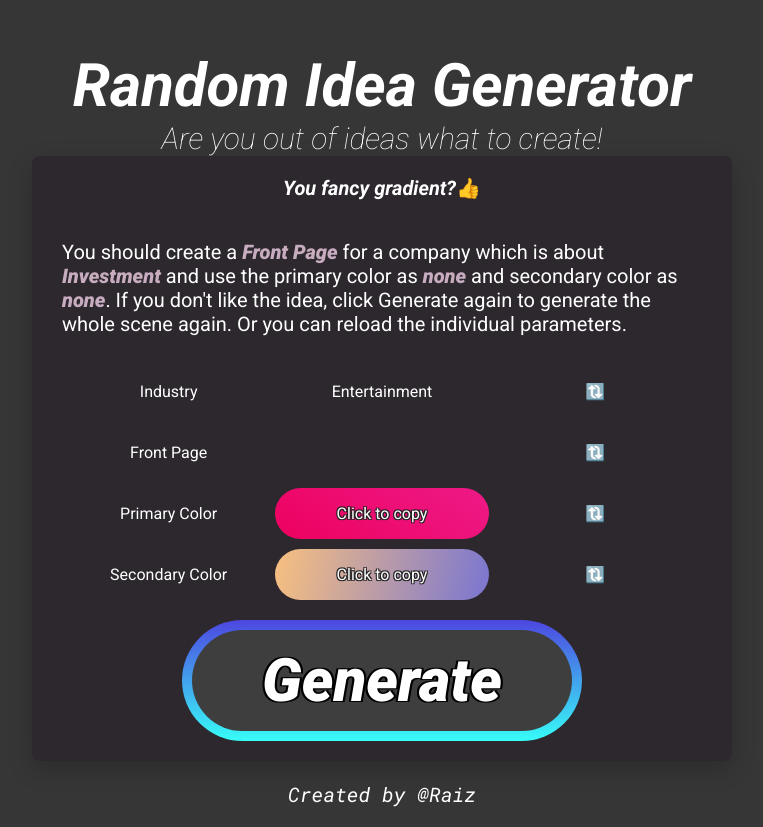
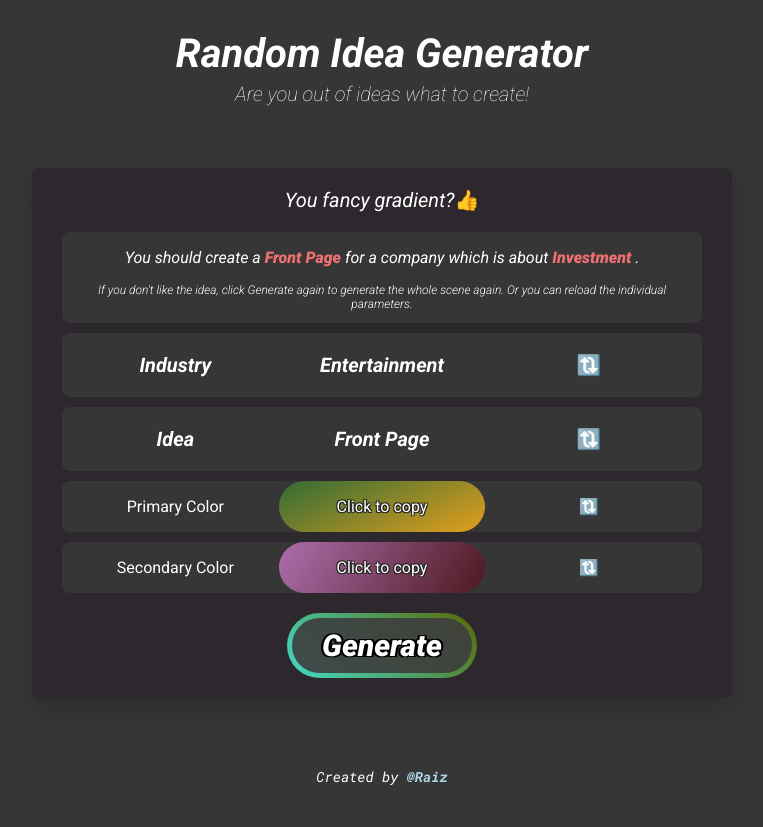
Before and after one commit to raizrazer/Random-Idea-Generator-Developer-Edition, a plain HTML site: page index.html in a window 1280 px wide. Both pictures are taken after a click on the button "Generate". Shown: the whole page, without its empty margins (258-1021 px from the left). After the commit the page ends 800 px from the top, so only its background shows below. Drawn offline with nearby package versions, Linux system fonts and the light colour scheme.

Commit message:
UI Update and Functionalities

```diff
--- a/index.html
+++ b/index.html
@@ -56,8 +56,10 @@
                 </div>
                 <div class="generated display-none">
                     <div class="text-format">
-                        <p>You should create a <span></span> for a company which is about <span></span> and use the primary color as <span></span> and secondary color as <span></span>. If you don't like the idea, click Generate again to generate the whole
-                            scene again. Or you can reload the individual parameters.</p>
+                        <p>You should create a <span></span> for a company which is about <span></span>
+                            <!-- and use the primary color as <span></span> and secondary color as <span></span> -->
+                            .</p>
+                        <p class="click-again">If you don't like the idea, click Generate again to generate the whole scene again. Or you can reload the individual parameters.</p>
                     </div>
                     <div class="industry spacer">
                         <p class="special_spacer">Industry</p>
@@ -65,8 +67,8 @@
                         <p class="special_spacer reload">🔃</p>
                     </div>
                     <div class="idea spacer">
+                        <p class="special_spacer">Idea</p>
                         <p class="idea-content special_spacer">Front Page</p>
-                        <p class="special_spacer"></p>
                         <p class="special_spacer reload">🔃</p>
                     </div>
                     <div class="primary-color spacer">
@@ -85,13 +87,15 @@
                     </div>
 
                 </div>
-                <div class="button-area move-button">
-                    <button class="generate">Generate</button>
+                <div class="button-main">
+                    <div class="button-area move-button">
+                        <button class="generate">Generate</button>
+                    </div>
                 </div>
             </div>
             <div class="bottom-section">
                 <footer>
-                    <p>Created by @Raiz</p>
+                    <p>Created by <a href="https://github.com/raizrazer" target="_blank">@Raiz</a></p>
                 </footer>
             </div>
         </div>
--- a/script.js
+++ b/script.js
@@ -160,11 +160,28 @@ const updateText = () => {
     const spans = document.getElementsByClassName('text-format')[0].getElementsByTagName('span');
     spans[0].innerHTML = ideaContent.html();
     spans[1].innerHTML = industryContent.html();
-    if (gradientChecker()) {
-        spans[2].innerHTML = primaryColorDisplay.css('background-image');
-        spans[3].innerHTML = secondaryColorDisplay.css('background-image');
-    } else {
-        spans[2].innerHTML = primaryColorDisplay.css('background-color');
-        spans[3].innerHTML = secondaryColorDisplay.css('background-color');
-    }
+    // if (gradientChecker()) {
+    //     spans[2].innerHTML = primaryColorDisplay.css('background-image');
+    //     spans[3].innerHTML = secondaryColorDisplay.css('background-image');
+    // } else {
+    //     spans[2].innerHTML = primaryColorDisplay.css('background-color');
+    //     spans[3].innerHTML = secondaryColorDisplay.css('background-color');
+    // }
 };
+
+
+
+// Animations
+
+// Reload Click Animation
+$('.reload').click(() => {
+    console.log('clicked')
+    $('.reload').animate({ transform: "rotatez(300deg)" }, 500)
+})
+
+// Button Gradient Change
+
+setInterval(() => {
+    $(".button-area").css('background-image', `linear-gradient(${randomAngle()}deg,${primaryColorRandom()},${secondaryColorRandom()})`);
+}, 100);
+// $(".button-area").css('background-image', `linear-gradient(${randomAngle()}deg,${primaryColorRandom()},${secondaryColorRandom()})`);
--- a/style.css
+++ b/style.css
@@ -35,14 +35,14 @@ main {
 }
 
 .top-section h1 {
-    font-size: 60px;
+    font-size: 40px;
     font-style: italic;
     font-weight: bolder;
-    margin: 50px 0px 0px 0px;
+    margin: 30px 0px 0px 0px;
 }
 
 .top-section h5 {
-    font-size: 30px;
+    font-size: 20px;
     font-style: italic;
     font-weight: 100;
     line-height: 35px;
@@ -67,13 +67,11 @@ main {
 .gradient-ask p:first-child {
     font-family: var(--font-roboto);
     font-style: italic;
-    font-weight: 700;
     font-size: 20px;
 }
 
 .gradient-ask p {
     font-family: var(--font-roboto);
-    font-weight: 700;
     font-size: 20px;
 }
 
@@ -88,19 +86,26 @@ main {
     font-family: var(--font-roboto);
     color: #FFFFFF;
     text-shadow: -2px -1px 0 #000, 2px -1px 0 #000, -2px 1px 0 #000, 2px 1px 0 #000;
-    padding: 15px 70px;
+    padding: 10px 30px;
     font-style: italic;
     font-weight: 900;
-    font-size: 60px;
-    background: rgba(62, 62, 62, 1);
+    font-size: 30px;
+    background: rgba(62, 62, 62, 0.9);
     border-radius: inherit;
     cursor: pointer;
 }
 
+.button-main {}
+
 .button-area {
+    transition: 50ms;
     background: linear-gradient(rgba(77, 71, 225, 1), rgba(55, 252, 248, 1));
     border-radius: 360px;
-    padding: 10px;
+    padding: 5px;
+}
+
+.button-area:hover {
+    transform: scale(105%);
 }
 
 .bottom-section {
@@ -111,7 +116,7 @@ main {
 
 .bottom-section p {
     font-family: 'Roboto Mono', monospace;
-    font-size: 20px;
+    font-size: 14px;
     font-weight: 400;
     font-style: italic;
 }
@@ -126,24 +131,30 @@ main {
 
 .text-format {
     width: 50vw;
+    background: #363636;
+    padding: 0px 10px;
+    border-radius: 8px;
+    text-align: center;
 }
 
 .text-format span {
+    transition: 500ms;
     font-style: italic;
     font-weight: 900;
-    color: rgb(199, 172, 191);
+    color: rgb(238 111 111);
 }
 
 .text-format p {
     font-family: var(--font-roboto);
     font-weight: 400;
-    font-size: 20px;
-    font-style: normal;
+    font-size: 16px;
+    font-style: italic;
 }
 
 .spacer {
     display: flex;
-    justify-content: space-between;
+    /* justify-content: space-between; */
+    justify-content: space-around;
     width: 100%;
 }
 
@@ -152,6 +163,7 @@ main {
     flex: 1;
     /* justify-items: center; */
     justify-content: center;
+    text-align: center;
 }
 
 .idea .special_spacer {
@@ -176,7 +188,7 @@ main {
 }
 
 .primary-color-display {
-    transition: 500ms;
+    transition: 50ms;
     cursor: pointer;
     width: 100%;
     /* background: lightgray; */
@@ -184,8 +196,12 @@ main {
     text-shadow: -1px -1px 0 rgb(37, 37, 37), 1px -1px 0 rgb(37, 37, 37), -1px 1px 0 rgb(37, 37, 37), 1px 1px 0 rgb(37, 37, 37);
 }
 
+.primary-color-display:hover {
+    transform: scale(105%);
+}
+
 .secondary-color-display {
-    transition: 500ms;
+    transition: 50ms;
     cursor: pointer;
     width: 100%;
     /* background: lightgray; */
@@ -193,9 +209,56 @@ main {
     text-shadow: -1px -1px 0 rgb(37, 37, 37), 1px -1px 0 rgb(37, 37, 37), -1px 1px 0 rgb(37, 37, 37), 1px 1px 0 rgb(37, 37, 37);
 }
 
+.secondary-color-display:hover {
+    transform: scale(105%);
+}
+
 .hand-icon {
-    transition: 250ms;
+    transition: 100ms;
     cursor: pointer;
+}
+
+.hand-icon:hover {
+    transform: scale(110%);
+}
+
+.click-again {
+    font-weight: 300 !important;
+    font-size: 12px !important;
+}
+
+.industry {
+    font-size: 20px;
+    font-weight: bold;
+    font-style: italic;
+    background: #363636;
+    padding: 0px 10px;
+    border-radius: 8px;
+}
+
+.idea {
+    font-size: 20px;
+    font-weight: bold;
+    font-style: italic;
+    background: #363636;
+    padding: 0px 10px;
+    border-radius: 8px;
+}
+
+.primary-color {
+    background: #363636;
+    padding: 0px 10px;
+    border-radius: 8px;
+}
+
+.secondary-color {
+    background: #363636;
+    padding: 0px 10px;
+    border-radius: 8px;
+}
+
+.button-area {
+    transition: 500ms;
 }
 
 
@@ -207,7 +270,13 @@ main {
 }
 
 .reload {
+    transition: 200ms;
+    font-style: normal;
     cursor: pointer;
+}
+
+.reload:hover {
+    transform: rotatez(25deg) scale(140%);
 }
 
 .reload p {
@@ -217,3 +286,9 @@ main {
 .display-none {
     display: none;
 }
+
+a {
+    color: lightblue;
+    font-weight: bold;
+    text-decoration: none;
+}
```
